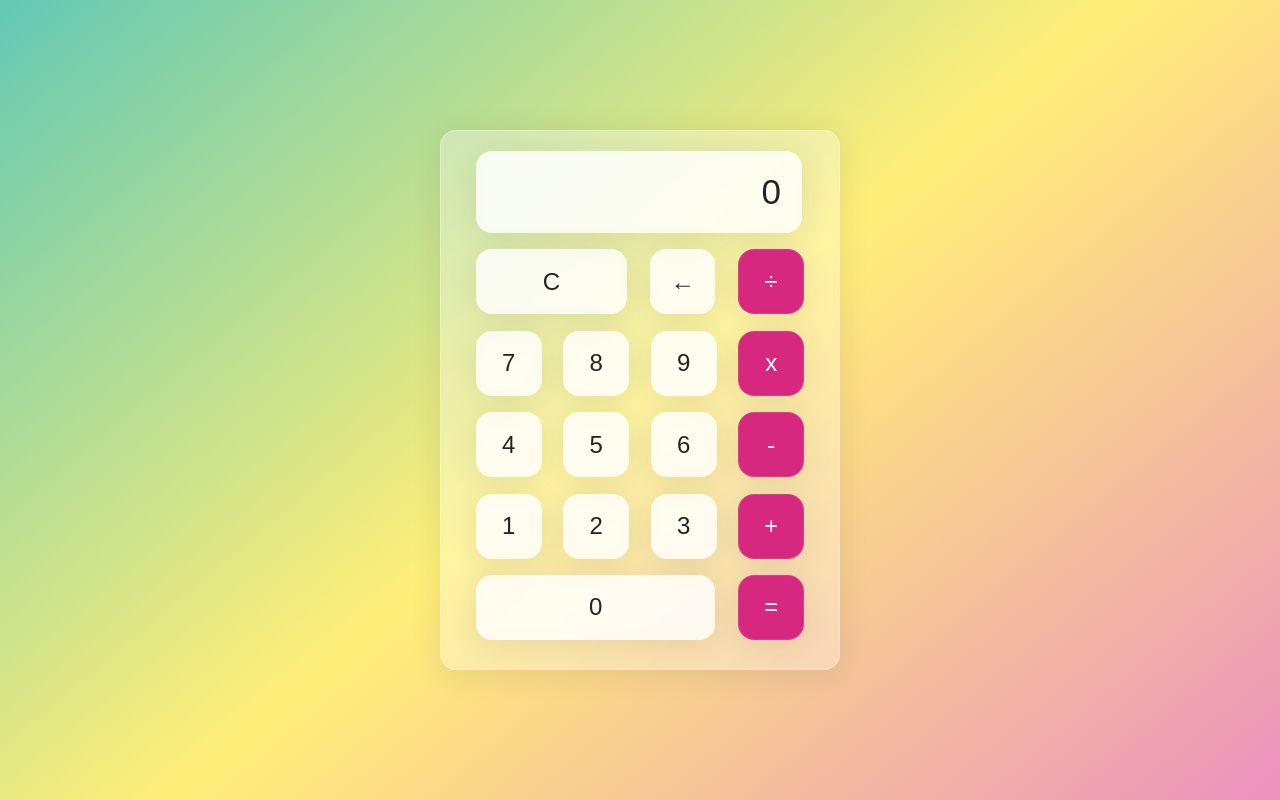
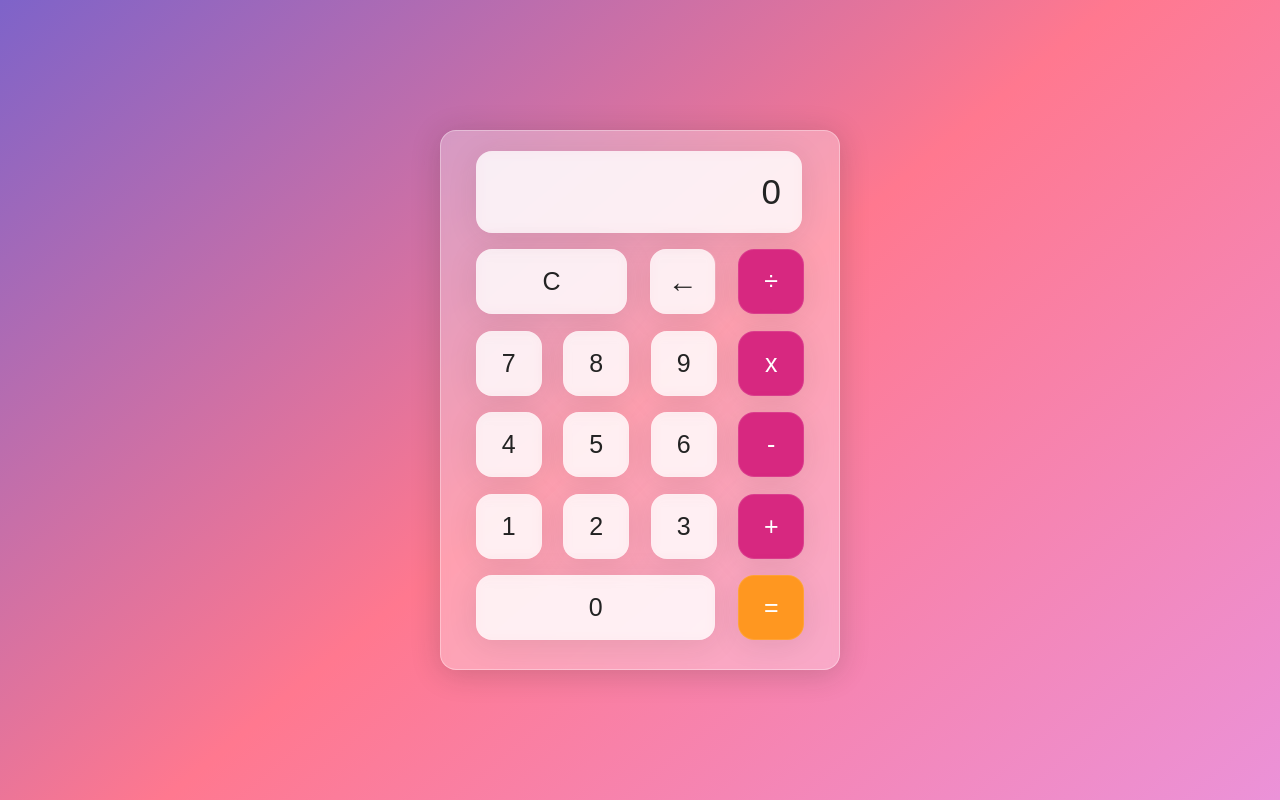
Before and after one commit to andrebongiovanni/ProjetoCalculadora, a plain HTML site: page index.html in a window 1280 px wide. Drawn offline with Linux system fonts and the light colour scheme.

Commit message:
Atualização de cores.

```diff
--- a/index.html
+++ b/index.html
@@ -17,7 +17,7 @@
                 <button class="calc-button double">
                     C
                 </button>
-                <button class="calc-button">
+                <button class="calc-button backspace">
                     &larr;
                 </button>
                 <button class="calc-button">
@@ -74,7 +74,7 @@
                 <button class="calc-button triple">
                     0
                 </button>
-                <button class="calc-button">
+                <button class="calc-button" id="equals">
                     &equals;
                 </button>
 
--- a/style.css
+++ b/style.css
@@ -16,7 +16,7 @@ html{
 
 body{
     align-items: center;
-    background: linear-gradient(320deg, #eb92be, #ffef78, #63c9b4);
+    background: linear-gradient(320deg, #eb92d8, #ff788f, #7e63c9);
     display: flex;
     font-family: 'Dosis', sans-serif;
     font-display: swap;
@@ -30,7 +30,7 @@ body{
     /* background: rgba(255, 255, 255, 0.75);
     border: 1px solid rgba(255, 255, 255, 0.01); */
     border-radius: 16px;
-    box-shadow: 0 4px 30px rgba(35, 35, 35, 0.1);
+    box-shadow: 0 4px 30px rgba(35, 35, 35, 0.2);
     color: #232323;
     backdrop-filter: blur(4px);
     -webkit-backdrop-filter: blur(4px);
@@ -72,7 +72,7 @@ body{
     color: #232323;
     flex-basis: 20%;
     font-family: inherit;
-    font-size: 24px;
+    font-size: 25px;
     height: 65px;
 }
 
@@ -101,7 +101,7 @@ body{
 }
 
 .calc-button:active{
-    background-color: #ffef78;
+    background-color: #f8ee9e;
 }
 
 .double{
@@ -111,3 +111,11 @@ body{
 .triple{
     flex-basis: 73%;
 }
+
+.backspace{
+    font-size: 30px;
+}
+
+#equals{
+    background: rgb(255, 151, 32);
+}
```
